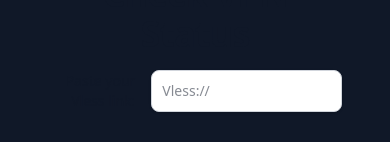
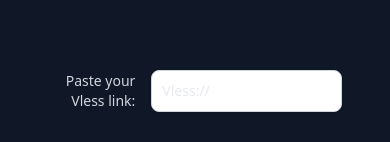
Before and after one commit to arsph/VPN-Check-Status, a React (Vite) app: page / in a window 390 px wide. Shown: the part 234-376 px from the top of the page. Built offline with nearby package versions, Linux system fonts and the light colour scheme.

Commit message:
Fix: Update text colors for better visibility on mobile devices

```diff
--- a/src/components/Inputlink.jsx
+++ b/src/components/Inputlink.jsx
@@ -82,14 +82,14 @@ function Inputlink() {
           <div className="grid grid-cols-3 gap-4 mt-3 items-center">
             <label
               htmlFor="link"
-              className="text-end text-sm font-medium text-gray-900"
+              className="text-end text-sm font-medium text-gray-300"
             >
               Paste your Vless link:
             </label>
             <input
               type="text"
               id="link"
-              className="col-span-2 shadow-sm bg-white border border-gray-300 text-gray-900 text-sm rounded-lg focus:ring-primary-500 focus:border-primary-500 p-2.5"
+              className="col-span-2 shadow-sm bg-white border border-gray-300 text-gray-300 text-sm rounded-lg focus:ring-primary-500 focus:border-primary-500 p-2.5"
               placeholder="Vless://"
               required
             />
```
